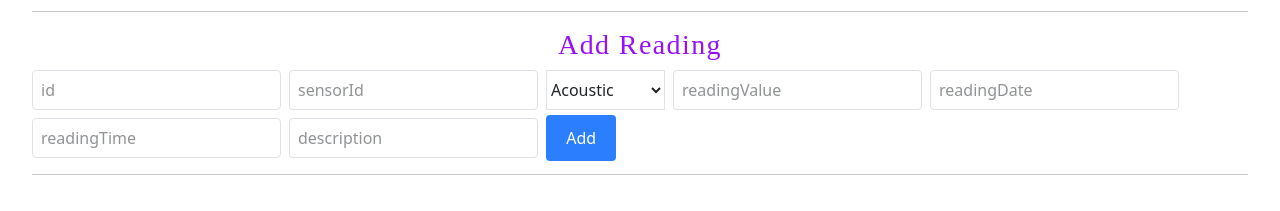
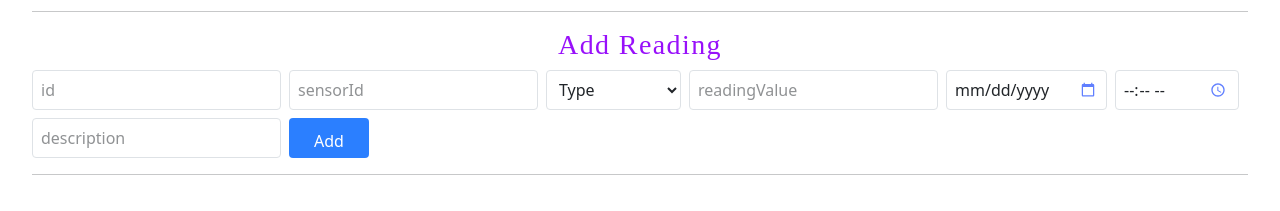
Before and after one commit to sdi2100129/iot-reporting, a React (Vite) app in the folder frontend/: page /readings in a window 1280 px wide. Shown: the part 215-426 px from the top of the page. Built offline with nearby package versions, Linux system fonts and the light colour scheme; no server answers.

Commit message:
dates and times icons

```diff
--- a/frontend/src/components/Readings/ReadingForm.jsx
+++ b/frontend/src/components/Readings/ReadingForm.jsx
@@ -12,8 +12,6 @@ export default function ReadingForm({ newReadings, setNewReadings, addReading })
     setNewReadings(updatedReadings);
   };
 
-  const readingTypes = ["Acoustic", "Humidity", "Temperature"]; // example dropdown
-
   return (
     <div>
       <h3 className="text-6xl md:text-7xl font-extrabold text-purple-600 mb-8 tracking-wider font-[cursive]">
@@ -21,38 +19,71 @@ export default function ReadingForm({ newReadings, setNewReadings, addReading })
       </h3>
 
       {newReadings.map((reading, index) => (
-        <div key={index} className="flex gap-2 flex-wrap">
-          {fields.map((field) => (
-            field === "readingType" ? (
+        <div key={index} className="flex gap-2 flex-wrap items-center">
+
+          {fields.map((field) => {
+            // Dropdown
+            if (field === "readingType") {
+              return (
                 <select
                   key={field}
-                value={reading.readingType}
+                  value={reading.readingType || ""}
                   onChange={(e) => handleInputChange(index, "readingType", e.target.value)}
-                className="border p-2rounded "
+                  className="border h-10 px-2 rounded"
                 >
+                  <option value="">Type</option>
                   <option value="Acoustic">Acoustic</option>
                   <option value="Humidity">Humidity</option>
                   <option value="Temperature">Temperature</option>
                 </select>
-            ) : (
+              );
+            }
+
+            // Calendar picker
+            if (field === "readingDate") {
+              return (
+                <input
+                  key={field}
+                  type="date"
+                  value={reading.readingDate || ""}
+                  onChange={(e) => handleInputChange(index, field, e.target.value)}
+                  className="border h-10 px-2 rounded"
+                />
+              );
+            }
+
+            // Time picker
+            if (field === "readingTime") {
+              return (
+                <input
+                  key={field}
+                  type="time"
+                  value={reading.readingTime || ""}
+                  onChange={(e) => handleInputChange(index, field, e.target.value)}
+                  className="border h-10 px-2 rounded focus:ring-2 focus:ring-purple-600"
+                />
+              );
+            }
+
+            // Normal inputs
+            return (
               <input
                 key={field}
                 placeholder={field}
                 value={reading[field] || ""}
                 onChange={(e) => handleInputChange(index, field, e.target.value)}
-                className="border p-2 rounded h-10"
+                className="border h-10 px-2 rounded"
               />
-            )
-          ))}
+            );
+          })}
 
-          <div className="flex gap-2 h-10 items-center">
           <button
             onClick={() => addReading(reading)}
-              className="!bg-blue-500 !text-white rounded hover:bg-blue-700 transition"
+            className="!bg-blue-500 !text-white item-center h-10 px-4 rounded hover:bg-blue-700 transition"
           >
             Add
           </button>
-          </div>
+
         </div>
       ))}
     </div>
--- a/frontend/src/index.css
+++ b/frontend/src/index.css
@@ -72,6 +72,25 @@ body {
   min-width: 320px;
   min-height: 100vh;
 }
+
+/* Date picker icon */
+input[type="date"]::-webkit-calendar-picker-indicator {
+  filter: invert(0.4) sepia(1) saturate(10) hue-rotate(210deg);
+  cursor: pointer;
+}
+
+/* Time picker icon */
+input[type="time"]::-webkit-calendar-picker-indicator {
+  filter: invert(0.4) sepia(1) saturate(10) hue-rotate(210deg);
+  cursor: pointer;
+}
+
+/* Hover glow */
+input[type="date"]::-webkit-calendar-picker-indicator:hover,
+input[type="time"]::-webkit-calendar-picker-indicator:hover {
+  filter: invert(0.4) sepia(1) saturate(10) hue-rotate(270deg);
+}
+
 
 h1 {
   font-size: 3.2em;
```
Lines whose indentation alone changed are shown as unchanged.
